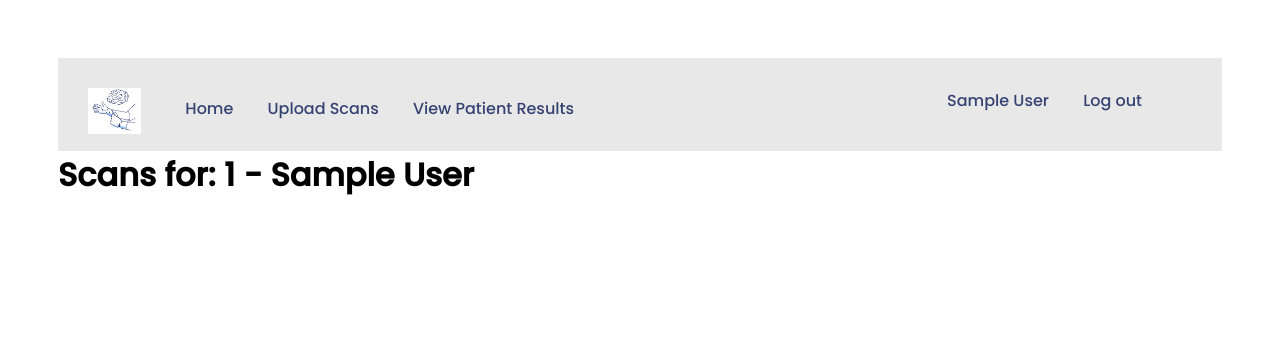
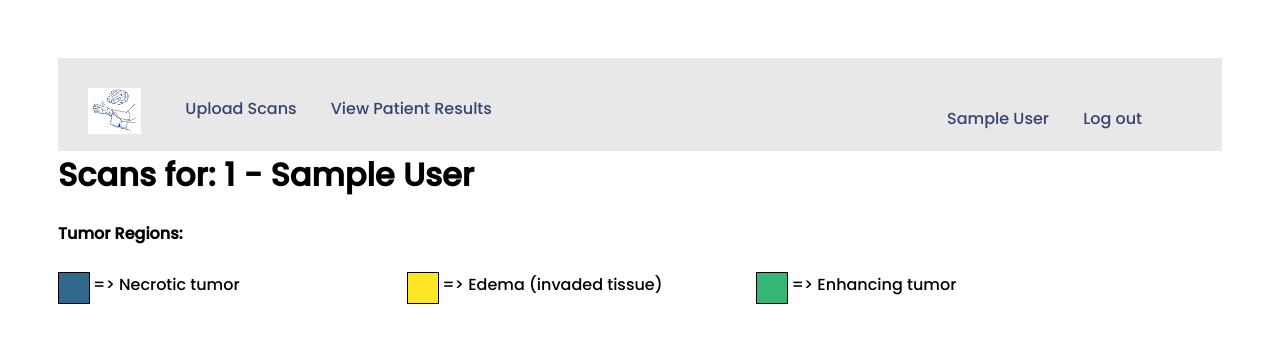
Before and after one commit to MaryannGitonga/Brain-Tumor-Segmentation-Using-3D-Attention-Based-UNet, a Flask app: page /view_scans/1 in a window 1280 px wide. Shown: the top 343 px of the page. Run offline with Flask 2, Linux system fonts and the light colour scheme; a user stored in the database is signed in; tables that the repository leaves empty hold one stand-in row (values such as "Sample post"); parts of the project's set-up code (start-up, migrations or seed data) failed here and were passed over; some web fonts are replaced.

Commit message:
Add tumor segmentations color key

```diff
--- a/brain_seg_ui/segmentation/auth.py
+++ b/brain_seg_ui/segmentation/auth.py
@@ -33,12 +33,10 @@ def login():
         # if user.role != Roles.neurologist.value or user.role != Roles.sonographer.value:
         #     return redirect(url_for('auth_bp.login'))
 
-        print(user.role)
-
         if user and user.check_password(password = form.password.data):
             login_user(user)
             next_page = request.args.get("next")
-            return redirect(next_page or url_for('main_bp.home'))
+            return redirect(next_page or url_for('main_bp.upload_scans'))
 
         flash('Invalid medical ID or password.')
         return redirect(url_for('auth_bp.login'))
--- a/brain_seg_ui/segmentation/routes.py
+++ b/brain_seg_ui/segmentation/routes.py
@@ -15,7 +15,7 @@ from os.path import join, dirname, realpath
 
 SCANS_PATH = join(dirname(realpath(__file__)), 'static/scans/')
 PREDICTED_PATH = join(dirname(realpath(__file__)), 'static/predicted/')
-MODEL_PATH = join(dirname(realpath(__file__)), './attention_unet_85')
+MODEL_PATH = join(dirname(realpath(__file__)), './trial_4attention_unet_3d')
 
 # Blueprint Configuration
 main_bp = Blueprint(
@@ -115,11 +115,11 @@ def upload_scans():
         #     with sess.as_default:
 
         my_model = tf.keras.models.load_model(MODEL_PATH, compile=False)
-        print(my_model.summary())
+
         test_prediction = my_model.predict(test_scan_input)
         test_prediction_argmax = np.argmax(test_prediction, axis = 4)[0, :, :, :]
 
-        n_slice = 55
+        n_slice = 40
         rand_num = str(random.randint(100, 999))
         file_path = rand_num + '.png'
 
@@ -138,6 +138,8 @@ def upload_scans():
         db.session.add(combined_scan)
         db.session.commit()
 
+        print('Classes in prediction************ ', np.unique(test_prediction))
+        print('Classes in argmax************ ', np.unique(test_prediction_argmax))
         plt.clf()
         plt.figure(figsize=(8,8))
         plt.plot(231)
--- a/brain_seg_ui/segmentation/static/dist/css/dashboard.css
+++ b/brain_seg_ui/segmentation/static/dist/css/dashboard.css
@@ -70,6 +70,7 @@ h1 {
 
 #right {
     float: right;
+    margin-top: 18px;
 }
 
 .styled-table {
@@ -112,7 +113,7 @@ h1 {
 
 .img-container {
     float: left;
-    width: 45%;
+    width: 50%;
     padding: 5px;
 }
 
@@ -121,3 +122,35 @@ h1 {
     clear: both;
     display: table;
 }
+
+
+/* Scans Key */
+
+.key {
+    position: relative;
+    float: left;
+    width: 30%;
+    padding: 5px;
+}
+
+.key:before {
+    position: absolute;
+    left: -30px;
+    content: "";
+    height: 30px;
+    width: 30px;
+    margin-bottom: 15px;
+    border: 1px solid black;
+}
+
+.key.yellow:before {
+    background-color: #fde724;
+}
+
+.key.green:before {
+    background-color: #35b778;
+}
+
+.key.blue:before {
+    background-color: #30678d;
+}
--- a/brain_seg_ui/segmentation/templates/nav.html
+++ b/brain_seg_ui/segmentation/templates/nav.html
@@ -13,7 +13,6 @@
         src="{{ url_for('static', filename='dist/img/logo.png') }}"
         alt="logo"
       />
-      <a href="">Home</a>
       <a href="{{ url_for('main_bp.upload_scans') }}">Upload Scans</a>
       {% if current_user.role == neur %}
       <a href="{{ url_for('main_bp.view_patients') }}">View Patient Results</a>
--- a/brain_seg_ui/segmentation/templates/scans.html
+++ b/brain_seg_ui/segmentation/templates/scans.html
@@ -8,6 +8,13 @@
 {% endblock %} {% block content %}
 
 <h1>{{ body }}</h1>
+
+<div class="clearfix">
+  <h4>Tumor Regions:</h4>
+  <div style="margin-left: 30px" class="key blue">=> Necrotic tumor</div>
+  <div class="key yellow">=> Edema (invaded tissue)</div>
+  <div class="key green">=> Enhancing tumor</div>
+</div>
 
 <div class="clearfix">
   {% for scan in scans %}
```
Also changed, not shown: 1 other file.
